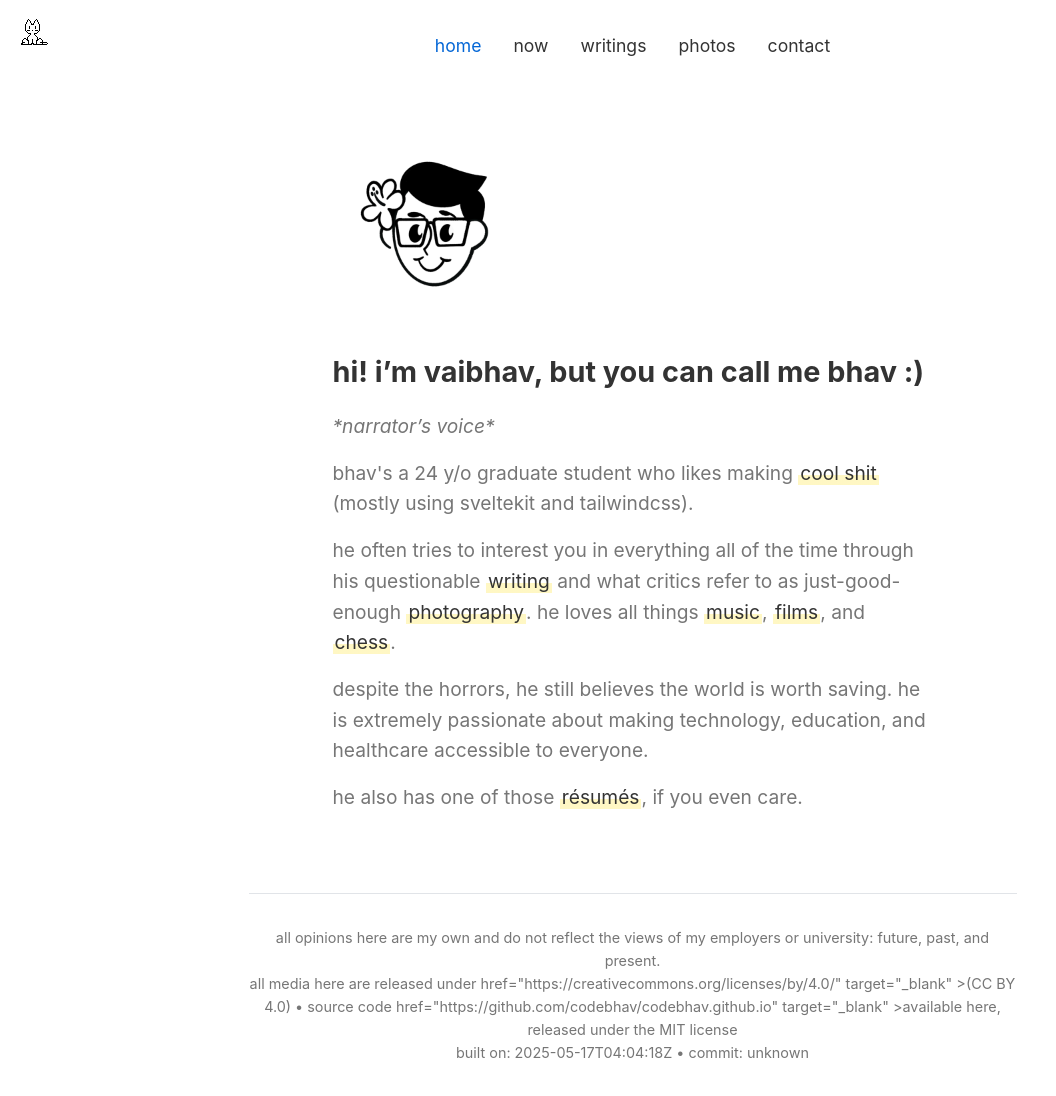
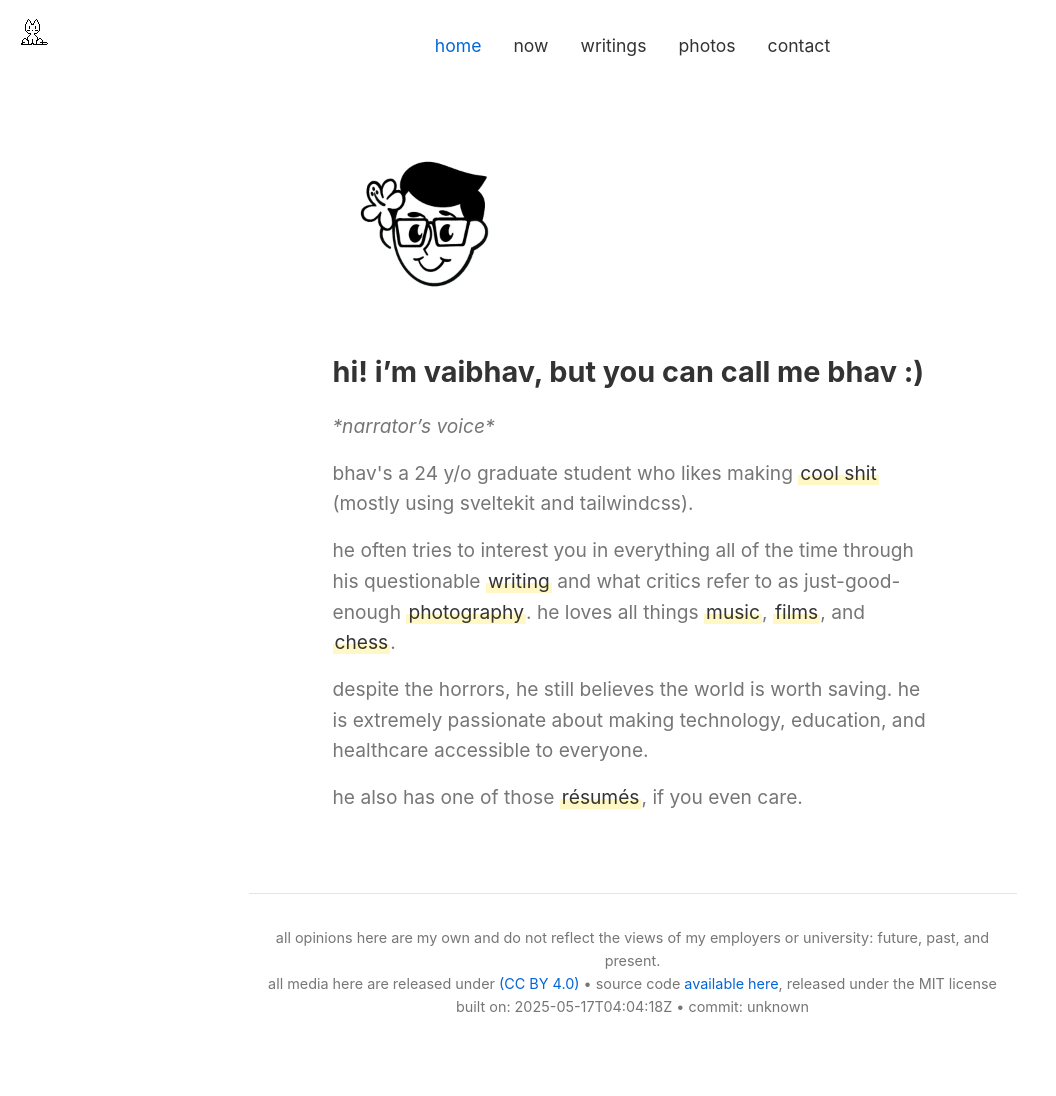
Before and after one commit to codebhav/codebhav.github.io, a Jekyll site: the page built from index.markdown, in a window 1280 px wide. Shown: the whole page, without its empty margins (0-1056 px from the left). Built offline with Jekyll 4.4.1, drawn with Linux system fonts in a browser that asks for light colours; after the commit the page ends 1050 px from its top, so only the background shows below that; some of the changed lines change nothing that is shown.

Commit message:
minor fix

```diff
--- a/_includes/footer.html
+++ b/_includes/footer.html
@@ -6,18 +6,22 @@
 		</p>
 		<p>
 			all media here are released under
-
+			<a
 				href="https://creativecommons.org/licenses/by/4.0/"
 				target="_blank"
 				>(CC BY 4.0)</a
 			>
 			• source code
-
+			<a
 				href="https://github.com/codebhav/codebhav.github.io"
 				target="_blank"
 				>available here</a
 			>, released under the MIT license
 		</p>
-		<p>built on: {{ site.time | date: "%Y-%m-%dT%H:%M:%SZ" }} • commit: {% if site.data.build_info %}{{ site.data.build_info.commit }}{% else %}unknown{% endif %}</p>
+		<p>
+			built on: {{ site.time | date: "%Y-%m-%dT%H:%M:%SZ" }} • commit: {%
+			if site.data.build_info %}{{ site.data.build_info.commit | truncate:
+			7, "" }}{% else %}unknown{% endif %}
+		</p>
 	</div>
 </footer>
```
Also changed, not shown: .github/workflows/build.yml.
